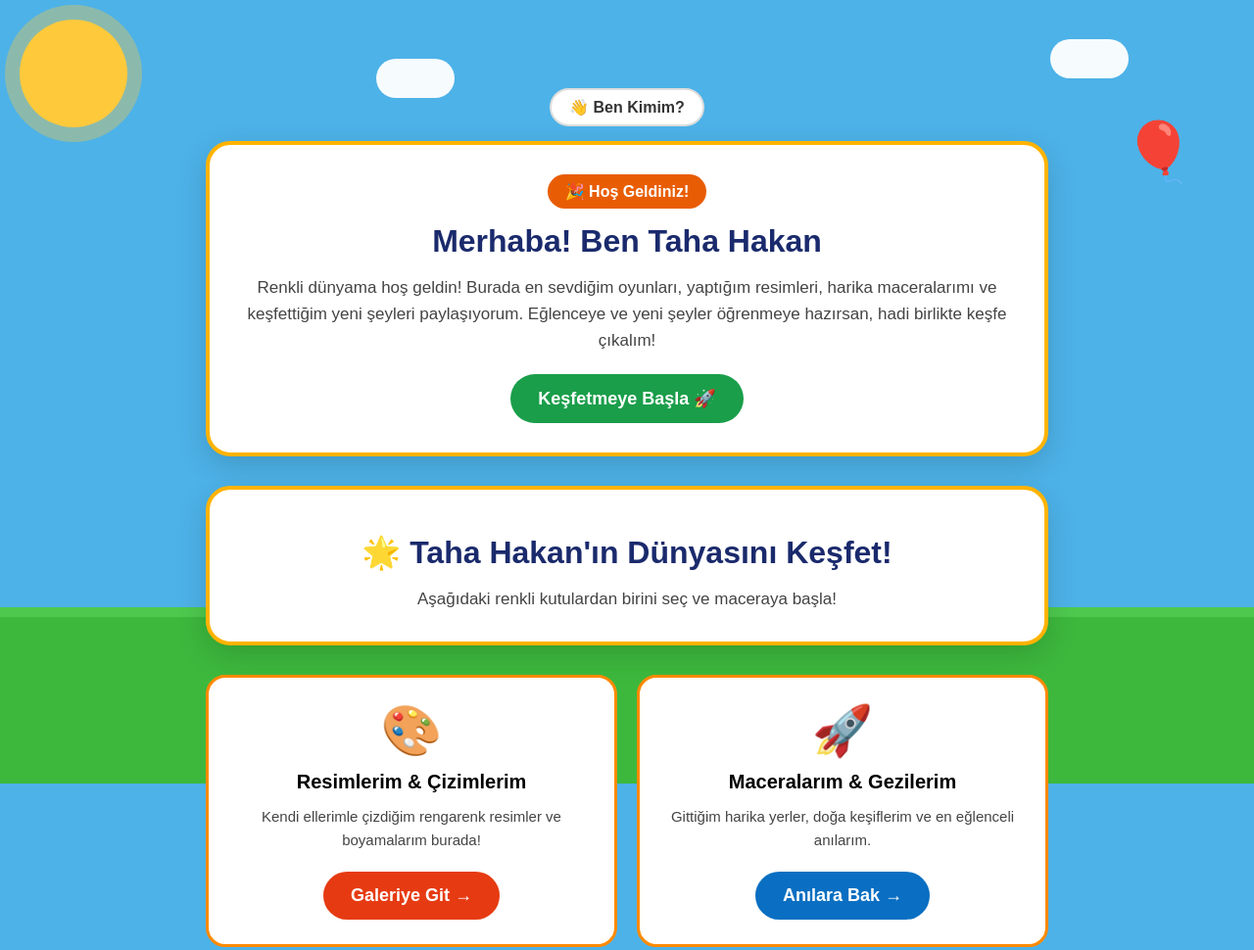
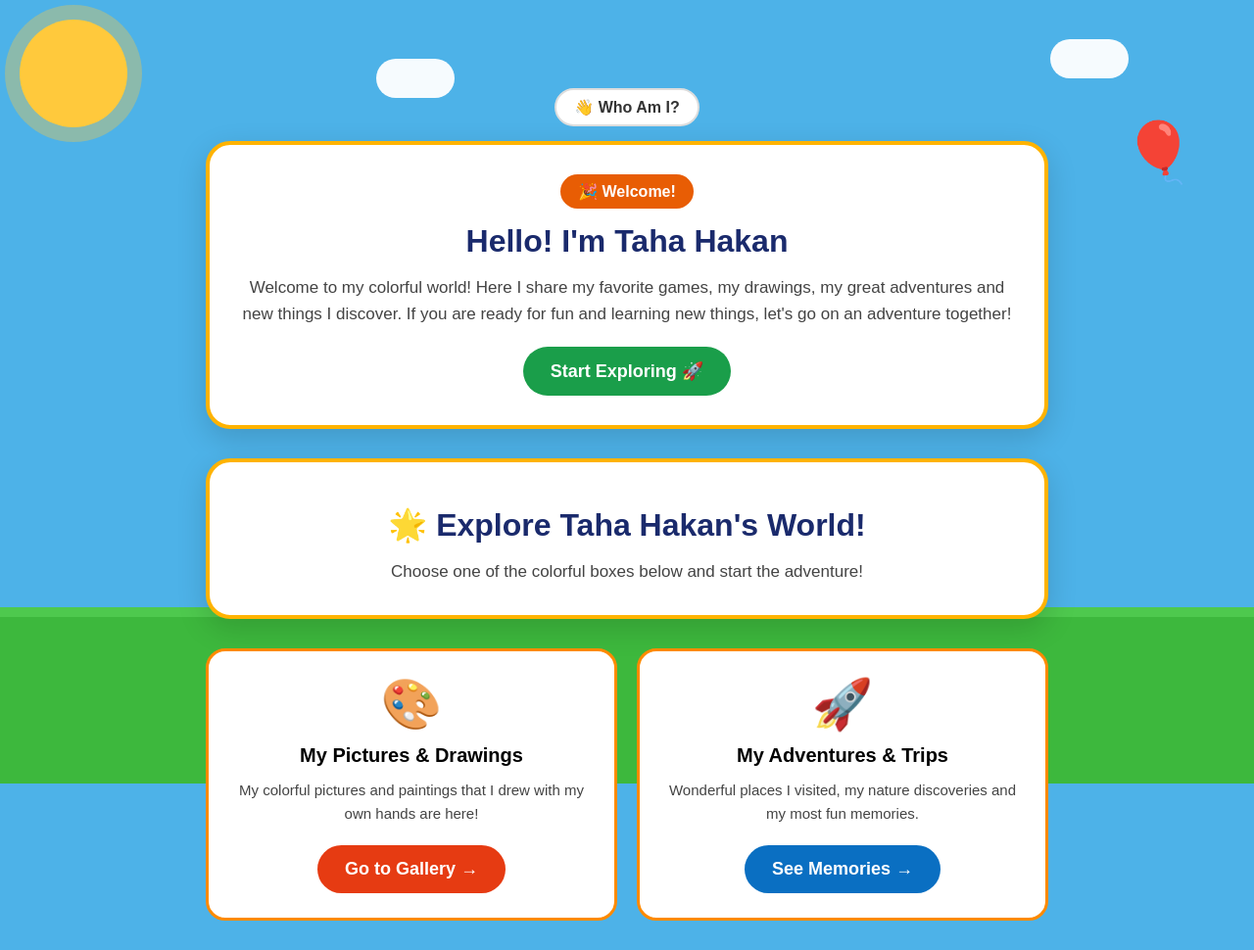
Before and after one commit to theboncuk/theboncuk.github.io, a plain HTML site: page index.html in a window 1280 px wide. Shown: the whole page at 98% size. Drawn offline with Linux system fonts and the light colour scheme.

Commit message:
Update index.html

```diff
--- a/index.html
+++ b/index.html
@@ -1,9 +1,9 @@
 <!DOCTYPE html>
-<html lang="tr">
+<html lang="en">
 <head>
 <meta charset="UTF-8">
 <meta name="viewport" content="width=device-width, initial-scale=1.0">
-<title>Taha Hakan'ın Dünyası</title>
+<title>Taha Hakan's World</title>
 <style>
 *{margin:0;padding:0;box-sizing:border-box;font-family:Arial,sans-serif}
 body{background:#4db2e8;min-height:100vh;position:relative;overflow-x:hidden}
@@ -30,18 +30,18 @@ p{color:#444;line-height:1.6;font-size:17px}
 <body>
 <div class="sun"></div><div class="cloud cloud1"></div><div class="cloud cloud2"></div><div class="balloon">🎈</div><div class="grass"></div>
 <div class="wrap">
-<a class="topbtn" href="ben-kimim.html">👋 Ben Kimim?</a>
+<a class="topbtn" href="ben-kimim.html">👋 Who Am I?</a>
 <div class="card">
-<span class="badge">🎉 Hoş Geldiniz!</span>
-<h1>Merhaba! Ben Taha Hakan</h1>
-<p>Renkli dünyama hoş geldin! Burada en sevdiğim oyunları, yaptığım resimleri, harika maceralarımı ve keşfettiğim yeni şeyleri paylaşıyorum. Eğlenceye ve yeni şeyler öğrenmeye hazırsan, hadi birlikte keşfe çıkalım!</p>
-<a class="btn" href="kesfet.html">Keşfetmeye Başla 🚀</a>
+<span class="badge">🎉 Welcome!</span>
+<h1>Hello! I'm Taha Hakan</h1>
+<p>Welcome to my colorful world! Here I share my favorite games, my drawings, my great adventures and new things I discover. If you are ready for fun and learning new things, let's go on an adventure together!</p>
+<a class="btn" href="kesfet.html">Start Exploring 🚀</a>
 </div>
 <div id="kesfet">
-<div class="card"><h1>🌟 Taha Hakan'ın Dünyasını Keşfet!</h1><p>Aşağıdaki renkli kutulardan birini seç ve maceraya başla!</p></div>
+<div class="card"><h1>🌟 Explore Taha Hakan's World!</h1><p>Choose one of the colorful boxes below and start the adventure!</p></div>
 <div class="grid">
-<div class="box"><div style="font-size:50px">🎨</div><h2>Resimlerim & Çizimlerim</h2><p>Kendi ellerimle çizdiğim rengarenk resimler ve boyamalarım burada!</p><a class="btn btn-red" href="resimlerim-and-cizimlerim.html">Galeriye Git →</a></div>
-<div class="box"><div style="font-size:50px">🚀</div><h2>Maceralarım & Gezilerim</h2><p>Gittiğim harika yerler, doğa keşiflerim ve en eğlenceli anılarım.</p><a class="btn btn-blue" href="kesfet.html">Anılara Bak →</a></div>
+<div class="box"><div style="font-size:50px">🎨</div><h2>My Pictures & Drawings</h2><p>My colorful pictures and paintings that I drew with my own hands are here!</p><a class="btn btn-red" href="resimlerim-and-cizimlerim.html">Go to Gallery →</a></div>
+<div class="box"><div style="font-size:50px">🚀</div><h2>My Adventures & Trips</h2><p>Wonderful places I visited, my nature discoveries and my most fun memories.</p><a class="btn btn-blue" href="kesfet.html">See Memories →</a></div>
 </div>
 </div>
 </div>
```
